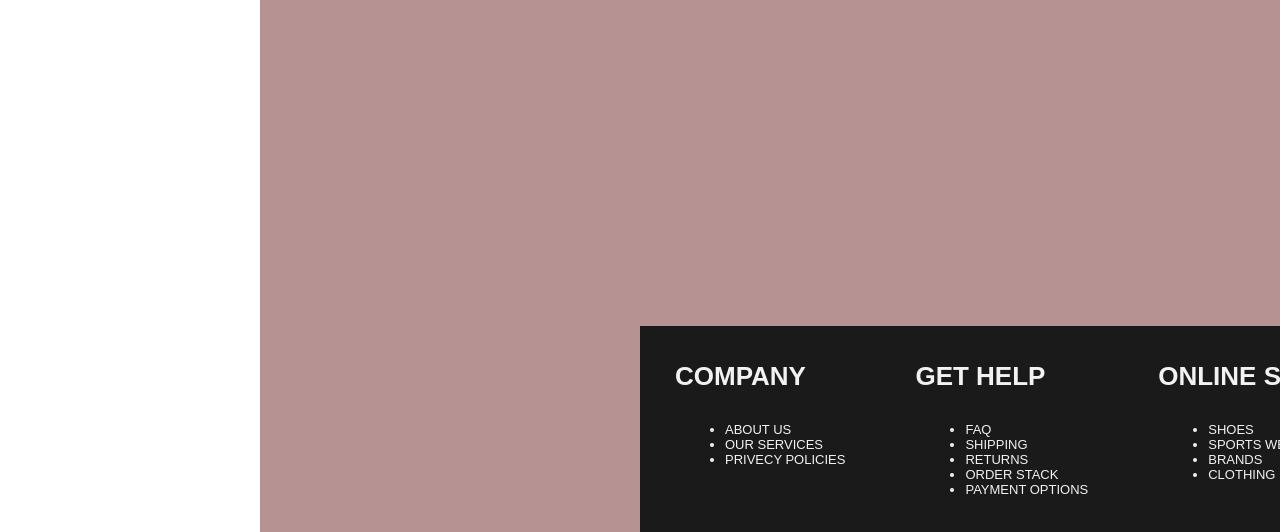
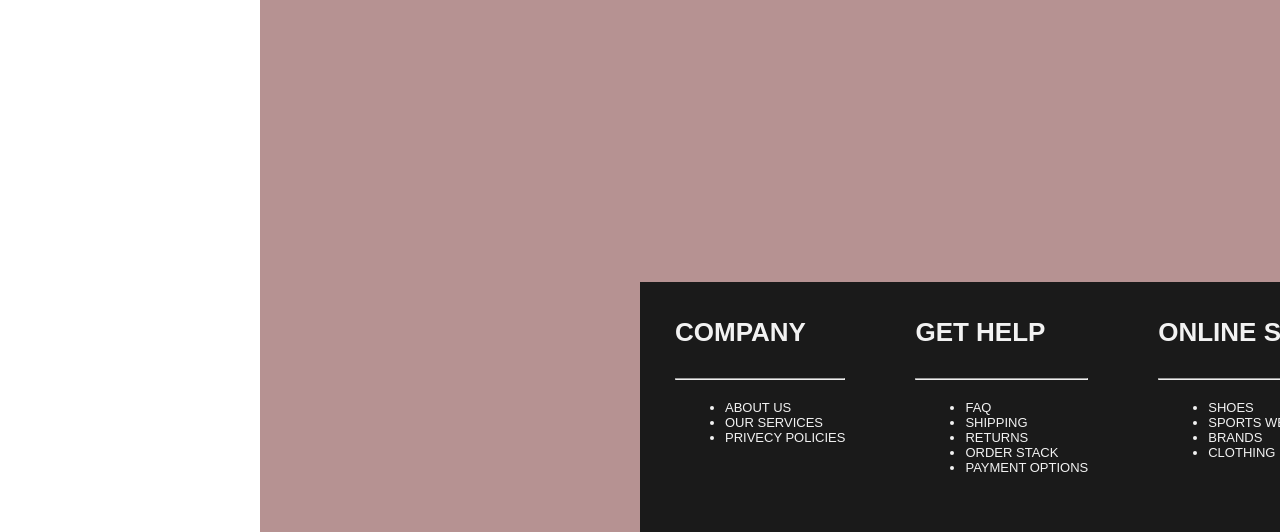
Before and after one commit to Harshvardhan-Kh/Sport-Rough, a plain HTML site: page index.html in a window 1280 px wide. Shown: the part 268-800 px from the top of the page. Drawn offline with nearby package versions, Linux system fonts and the light colour scheme.

Commit message:
updated some changes

```diff
--- a/css/style.css
+++ b/css/style.css
@@ -1,7 +1,9 @@
+/*footer start*/
 .footer {
+
+    height: 250px;
     width: 100%;
-    height: auto;
-    position: relative;
+    position: fixed;
     background-color: #1a1a1a;
 }
 
@@ -60,8 +62,12 @@
     margin-bottom: 30px;
 }
 
-.h1-heading:hover{
+.h1-heading:hover {
     color: #992600;
+}
+
+.list-container {
+    margin-top: 20px;
 }
 
 li {
@@ -82,6 +88,8 @@ ul li:hover {
 .clearfix {
     clear: both;
 }
+
+/*footer end*/
 
 body {
     background-color: rgb(255, 255, 255);
--- a/index.html
+++ b/index.html
@@ -68,19 +68,21 @@
         </div>
     </nav>
 
+
+   <!--footer start-->
     <div class="footer">
         <div class="contain">
             <div class="col">
-                <h1 class="h1-heading">Company</h1>
-                <ul>
+                <h1 class="h1-heading">Company</h1><hr>
+                <ul class="list-container">
                     <li>About us</li>
                     <li>Our Services</li>
                     <li>privecy Policies</li>
                 </ul>
             </div>
             <div class="col">
-                <h1 class="h1-heading">Get Help</h1>
-                <ul>
+                <h1 class="h1-heading">Get Help</h1><hr>
+                <ul class="list-container">
                     <li>FAQ</li>
                     <li>Shipping</li>
                     <li>Returns</li>
@@ -89,8 +91,8 @@
                 </ul>
             </div>
             <div class="col">
-                <h1 class="h1-heading">Online Shop</h1>
-                <ul>
+                <h1 class="h1-heading">Online Shop</h1><hr>
+                <ul class="list-container">
                     <li>Shoes</li>
                     <li>Sports Wears</li>
                     <li>Brands</li>
@@ -98,17 +100,18 @@
                 </ul>
             </div>
             <div class="col-social">
-                <h1 class="h1-heading">Follow us On</h1>
-                <img src="./img/facebook.png" width="32px" class="social-icon">
-                <img src="./img/instagram.png" width="32px" class="social-icon">
-                <img src="./img/twitter.png" width="32px" class="social-icon">
-                <img src="./img/linkedin.png" width="32px" class="social-icon">
+                <h1 class="h1-heading">Follow us On</h1><hr>
+                <img src="./img/facebook.png" width="30px" class="social-icon">
+                <img src="./img/instagram.png" width="30px" class="social-icon">
+                <img src="./img/twitter.png" width="30px" class="social-icon">
+                <img src="./img/linkedin.png" width="30px" class="social-icon">
             </div>
         </div>
         <div class="clerfix">
 
         </div>
     </div>
+      <!--footer end-->
 </body>
 
 </html>
```
